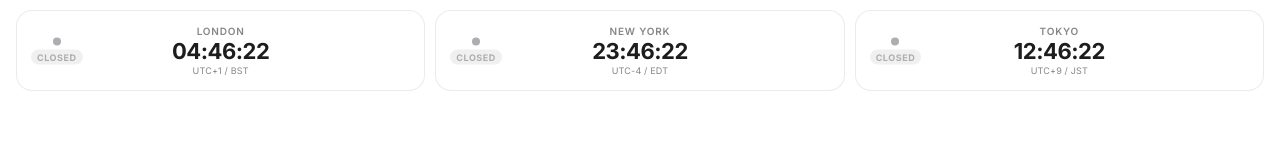
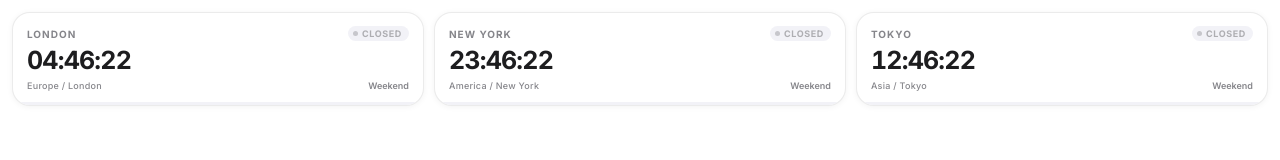
Before and after one commit to FlowTradeOS/session-time, a plain HTML site: page index.html in a window 1280 px wide. Drawn offline with Linux system fonts and the light colour scheme.

Commit message:
Refactor HTML structure and update styles

```diff
--- a/index.html
+++ b/index.html
@@ -5,127 +5,141 @@
 <meta name="viewport" content="width=device-width, initial-scale=1.0">
 <title>Trading Sessions</title>
 <style>
-  @import url('https://fonts.googleapis.com/css2?family=Inter:wght@300;400;500;600;700&display=swap');
+@import url('https://fonts.googleapis.com/css2?family=Inter:wght@300;400;500;600;700;800&display=swap');
 *, *::before, *::after { box-sizing: border-box; margin: 0; padding: 0; }
 :root {
-    --bg: #F5F5F7;
-    --surface: #FFFFFF;
+  --green: #30D158;
+  --green-bg: rgba(48,209,88,0.09);
+  --green-border: rgba(48,209,88,0.35);
+  --green-glow: rgba(48,209,88,0.14);
+  --orange: #FF9F0A;
   --text: #1D1D1F;
   --muted: #86868B;
-    --green: #34C759;
+  --card-bg: #FFFFFF;
+  --card-border: rgba(0,0,0,0.08);
+  --track-bg: #F2F2F7;
 }
-  html, body { background: transparent !important; color: var(--text); font-family: 'Inter', -apple-system, BlinkMacSystemFont, sans-serif; margin: 0; padding: 0; }
-  body { display: flex; align-items: center; justify-content: center; padding: 10px 16px; }
-  .wrap { width: 100%; }
+html, body { background: transparent; color: var(--text); font-family: 'Inter', -apple-system, BlinkMacSystemFont, sans-serif; margin: 0; padding: 0; }
+body { padding: 12px; }
+.wrap { width: 100%; display: flex; flex-direction: column; gap: 10px; }
+.overlap-banner { display: none; align-items: center; gap: 8px; background: rgba(255,159,10,0.09); border: 1px solid rgba(255,159,10,0.28); border-radius: 12px; padding: 9px 14px; font-size: 11px; font-weight: 600; color: #9A5700; letter-spacing: 0.02em; }
+.overlap-banner.visible { display: flex; }
+.overlap-dot { width: 7px; height: 7px; border-radius: 50%; background: var(--orange); animation: pulse 1.5s ease-in-out infinite; flex-shrink: 0; }
+.overlap-label { flex: 1; }
+.overlap-remaining { font-size: 10px; font-weight: 700; color: #7A4200; background: rgba(255,159,10,0.15); padding: 2px 8px; border-radius: 20px; }
 .clocks { display: grid; grid-template-columns: repeat(3, 1fr); gap: 10px; }
-  .clock-card {
-    background: var(--surface);
-    border-radius: 16px;
-    padding: 14px 16px;
-    position: relative;
-    display: flex;
-    align-items: center;
-    justify-content: center;
-    min-height: 76px;
-    transition: border-color 0.3s;
-    border: 1.5px solid rgba(0,0,0,0.08);
-  }
-  .clock-card.open { border-color: #34C759; }
-  .status {
-    position: absolute;
-    left: 14px;
-    top: 50%;
-    transform: translateY(-50%);
-    display: flex;
-    flex-direction: column;
-    align-items: center;
-    gap: 4px;
-  }
-  .status-dot { width: 8px; height: 8px; border-radius: 50%; background: #AEAEB2; }
-  .clock-card.open .status-dot { background: var(--green); animation: pulse 1.5s infinite; }
-  .status-badge {
-    font-size: 9px;
-    font-weight: 700;
-    text-transform: uppercase;
-    letter-spacing: 0.06em;
-    padding: 2px 6px;
-    border-radius: 20px;
-    background: #F0F0F0;
-    color: #AEAEB2;
-    white-space: nowrap;
-  }
-  .clock-card.open .status-badge { background: #D4F5DF; color: #1A7A38; }
-  @keyframes pulse { 0%, 100% { opacity: 1; } 50% { opacity: 0.4; } }
-  .info { text-align: center; }
-  .session-name { font-size: 10px; font-weight: 600; color: var(--muted); text-transform: uppercase; letter-spacing: 0.08em; margin-bottom: 3px; }
+.clock-card { background: var(--card-bg); border: 1.5px solid var(--card-border); border-radius: 18px; overflow: hidden; display: flex; flex-direction: column; transition: border-color 0.35s ease, box-shadow 0.35s ease; box-shadow: 0 1px 6px rgba(0,0,0,0.05); }
+.clock-card.open { border-color: var(--green-border); box-shadow: 0 2px 18px var(--green-glow); }
+.card-body { padding: 13px 14px 11px; flex: 1; display: flex; flex-direction: column; gap: 7px; }
+.card-header { display: flex; align-items: center; justify-content: space-between; }
+.session-name { font-size: 10px; font-weight: 700; color: var(--muted); text-transform: uppercase; letter-spacing: 0.1em; transition: color 0.3s; }
 .clock-card.open .session-name { color: #1D1D1F; }
-  .time { font-size: 22px; font-weight: 700; color: var(--text); letter-spacing: -0.5px; line-height: 1; margin-bottom: 3px; }
-  .timezone { font-size: 9px; color: var(--muted); font-weight: 400; letter-spacing: 0.02em; }
+.status-pill { display: flex; align-items: center; gap: 4px; font-size: 9px; font-weight: 700; text-transform: uppercase; letter-spacing: 0.07em; padding: 2px 7px 2px 5px; border-radius: 20px; background: var(--track-bg); color: #AEAEB2; transition: background 0.3s, color 0.3s; }
+.status-pill-dot { width: 5px; height: 5px; border-radius: 50%; background: #C7C7CC; transition: background 0.3s; }
+.clock-card.open .status-pill { background: var(--green-bg); color: #1B7E35; }
+.clock-card.open .status-pill-dot { background: var(--green); animation: pulse 1.5s ease-in-out infinite; }
+.time { font-size: 25px; font-weight: 700; letter-spacing: -0.8px; line-height: 1; color: var(--text); font-variant-numeric: tabular-nums; }
+.card-footer { display: flex; align-items: center; justify-content: space-between; }
+.timezone { font-size: 9px; color: var(--muted); font-weight: 500; letter-spacing: 0.03em; }
+.countdown { font-size: 9px; font-weight: 600; color: var(--muted); font-variant-numeric: tabular-nums; transition: color 0.3s; }
+.clock-card.open .countdown { color: #C84B00; }
+.progress-track { height: 3px; background: var(--track-bg); }
+.progress-fill { height: 100%; width: 0%; background: var(--green); transition: width 1s linear; border-radius: 0 2px 0 0; }
+@keyframes pulse { 0%, 100% { opacity: 1; } 50% { opacity: 0.3; } }
 </style>
 </head>
 <body>
 <div class="wrap">
+  <div class="overlap-banner" id="overlap-banner">
+    <div class="overlap-dot"></div>
+    <span class="overlap-label">London / New York Overlap — High Liquidity</span>
+    <span class="overlap-remaining" id="overlap-remaining"></span>
+  </div>
   <div class="clocks">
     <div class="clock-card" id="london-card">
-      <div class="status">
-        <div class="status-dot"></div>
-        <span class="status-badge" id="london-status-text">Closed</span>
+      <div class="card-body">
+        <div class="card-header">
+          <span class="session-name">London</span>
+          <span class="status-pill"><span class="status-pill-dot"></span><span id="london-status">Closed</span></span>
         </div>
-      <div class="info">
-        <div class="session-name">London</div>
         <div class="time" id="london-time">--:--:--</div>
-        <div class="timezone">UTC+1 / BST</div>
+        <div class="card-footer">
+          <span class="timezone">Europe / London</span>
+          <span class="countdown" id="london-countdown"></span>
         </div>
       </div>
+      <div class="progress-track"><div class="progress-fill" id="london-bar"></div></div>
+    </div>
     <div class="clock-card" id="newyork-card">
-      <div class="status">
-        <div class="status-dot"></div>
-        <span class="status-badge" id="newyork-status-text">Closed</span>
+      <div class="card-body">
+        <div class="card-header">
+          <span class="session-name">New York</span>
+          <span class="status-pill"><span class="status-pill-dot"></span><span id="newyork-status">Closed</span></span>
         </div>
-      <div class="info">
-        <div class="session-name">New York</div>
         <div class="time" id="newyork-time">--:--:--</div>
-        <div class="timezone">UTC-4 / EDT</div>
+        <div class="card-footer">
+          <span class="timezone">America / New York</span>
+          <span class="countdown" id="newyork-countdown"></span>
         </div>
       </div>
+      <div class="progress-track"><div class="progress-fill" id="newyork-bar"></div></div>
+    </div>
     <div class="clock-card" id="tokyo-card">
-      <div class="status">
-        <div class="status-dot"></div>
-        <span class="status-badge" id="tokyo-status-text">Closed</span>
+      <div class="card-body">
+        <div class="card-header">
+          <span class="session-name">Tokyo</span>
+          <span class="status-pill"><span class="status-pill-dot"></span><span id="tokyo-status">Closed</span></span>
         </div>
-      <div class="info">
-        <div class="session-name">Tokyo</div>
         <div class="time" id="tokyo-time">--:--:--</div>
-        <div class="timezone">UTC+9 / JST</div>
+        <div class="card-footer">
+          <span class="timezone">Asia / Tokyo</span>
+          <span class="countdown" id="tokyo-countdown"></span>
         </div>
+      </div>
+      <div class="progress-track"><div class="progress-fill" id="tokyo-bar"></div></div>
     </div>
   </div>
 </div>
 <script>
-  function pad(n) { return String(n).padStart(2, '0'); }
-  function formatTime(date, offsetHours) {
-    const utc = date.getTime() + date.getTimezoneOffset() * 60000;
-    const local = new Date(utc + offsetHours * 3600000);
-    return `${pad(local.getHours())}:${pad(local.getMinutes())}:${pad(local.getSeconds())}`;
+const SESSIONS = [
+  { id: 'london', tz: 'Europe/London', openUTC: 7, closeUTC: 16, cardId: 'london-card', timeId: 'london-time', statusId: 'london-status', countdownId: 'london-countdown', barId: 'london-bar' },
+  { id: 'newyork', tz: 'America/New_York', openUTC: 12, closeUTC: 21, cardId: 'newyork-card', timeId: 'newyork-time', statusId: 'newyork-status', countdownId: 'newyork-countdown', barId: 'newyork-bar' },
+  { id: 'tokyo', tz: 'Asia/Tokyo', openUTC: 0, closeUTC: 9, cardId: 'tokyo-card', timeId: 'tokyo-time', statusId: 'tokyo-status', countdownId: 'tokyo-countdown', barId: 'tokyo-bar' },
+];
+const fmtTime = tz => new Intl.DateTimeFormat('en-GB', { timeZone: tz, hour: '2-digit', minute: '2-digit', second: '2-digit', hour12: false }).format(new Date());
+function isWeekend(date) { const d = date.getUTCDay(); return d === 0 || d === 6; }
+function sessionInfo(now, openUTC, closeUTC) {
+  const nowMins = now.getUTCHours() * 60 + now.getUTCMinutes();
+  const DAY = 1440, open = openUTC * 60, close = closeUTC * 60;
+  let isOpen, minsLeft, progress;
+  if (open < close) {
+    isOpen = nowMins >= open && nowMins < close;
+    if (isOpen) { minsLeft = close - nowMins; progress = (nowMins - open) / (close - open) * 100; }
+    else { minsLeft = nowMins < open ? open - nowMins : DAY - nowMins + open; progress = 0; }
+  } else {
+    isOpen = nowMins >= open || nowMins < close;
+    const duration = DAY - open + close;
+    if (isOpen) { minsLeft = nowMins >= open ? DAY - nowMins + close : close - nowMins; const elapsed = nowMins >= open ? nowMins - open : DAY - open + nowMins; progress = elapsed / duration * 100; }
+    else { minsLeft = open - nowMins; progress = 0; }
   }
-  function isWeekend(date) { const d = date.getUTCDay(); return d === 0 || d === 6; }
-  function isOpen(date, utcHour, utcMin, openHour, closeHour) {
-    if (isWeekend(date)) return false;
-    return (utcHour * 60 + utcMin) >= openHour * 60 && (utcHour * 60 + utcMin) < closeHour * 60;
+  return { isOpen, minsLeft, progress };
 }
-  function setStatus(cardId, statusTextId, open) {
-    document.getElementById(cardId).classList.toggle('open', open);
-    document.getElementById(statusTextId).textContent = open ? 'Open' : 'Closed';
-  }
+function fmtCountdown(mins) { const h = Math.floor(mins / 60), m = mins % 60; return h > 0 ? `${h}h ${String(m).padStart(2,'0')}m` : `${m}m`; }
 function tick() {
-    const now = new Date();
-    const utcH = now.getUTCHours(), utcM = now.getUTCMinutes();
-    document.getElementById('london-time').textContent = formatTime(now, 1);
-    document.getElementById('newyork-time').textContent = formatTime(now, -4);
-    document.getElementById('tokyo-time').textContent = formatTime(now, 9);
-    setStatus('london-card', 'london-status-text', isOpen(now, utcH, utcM, 7, 16));
-    setStatus('newyork-card', 'newyork-status-text', isOpen(now, utcH, utcM, 12, 21));
-    setStatus('tokyo-card', 'tokyo-status-text', isOpen(now, utcH, utcM, 0, 9));
+  const now = new Date(), weekend = isWeekend(now);
+  SESSIONS.forEach(s => {
+    document.getElementById(s.timeId).textContent = fmtTime(s.tz);
+    const { isOpen, minsLeft, progress } = weekend ? { isOpen: false, minsLeft: 0, progress: 0 } : sessionInfo(now, s.openUTC, s.closeUTC);
+    document.getElementById(s.cardId).classList.toggle('open', isOpen);
+    document.getElementById(s.statusId).textContent = isOpen ? 'Open' : 'Closed';
+    document.getElementById(s.barId).style.width = isOpen ? `${progress.toFixed(2)}%` : '0%';
+    const cd = document.getElementById(s.countdownId);
+    cd.textContent = weekend ? 'Weekend' : (isOpen ? `Closes ${fmtCountdown(minsLeft)}` : `Opens ${fmtCountdown(minsLeft)}`);
+  });
+  const utcMins = now.getUTCHours() * 60 + now.getUTCMinutes();
+  const inOverlap = !weekend && utcMins >= 720 && utcMins < 960;
+  document.getElementById('overlap-banner').classList.toggle('visible', inOverlap);
+  if (inOverlap) document.getElementById('overlap-remaining').textContent = fmtCountdown(960 - utcMins) + ' left';
 }
 tick();
 setInterval(tick, 1000);
```
Lines whose indentation alone changed are shown as unchanged.
